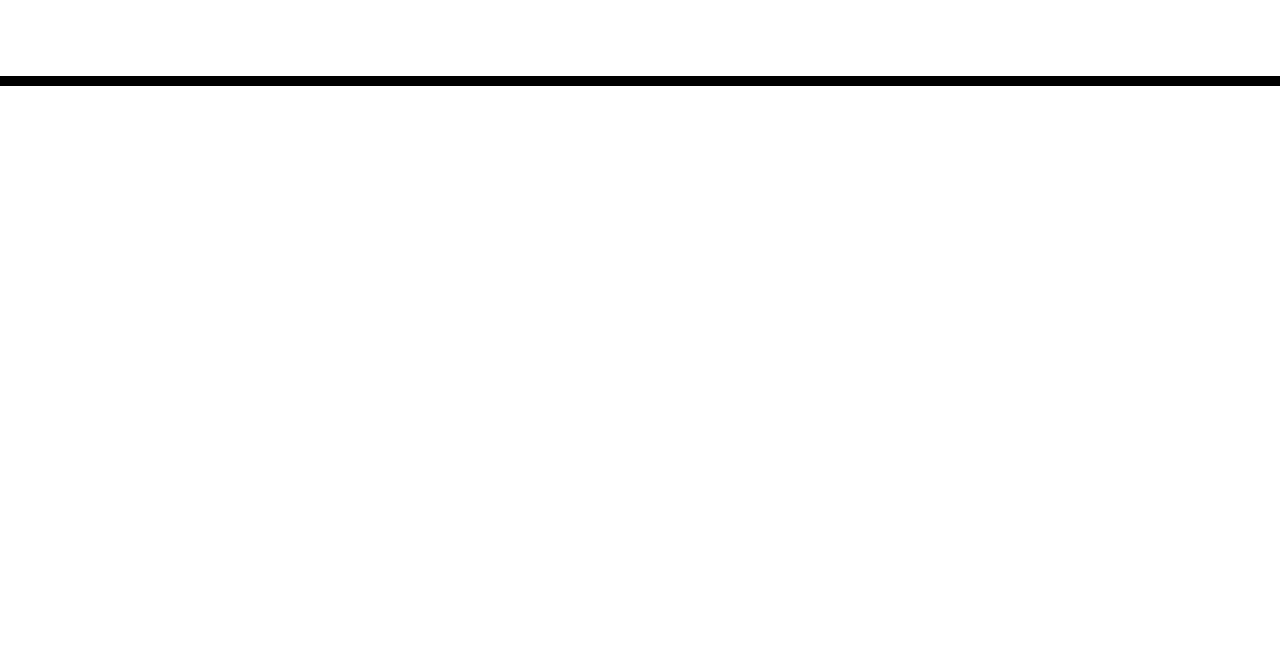
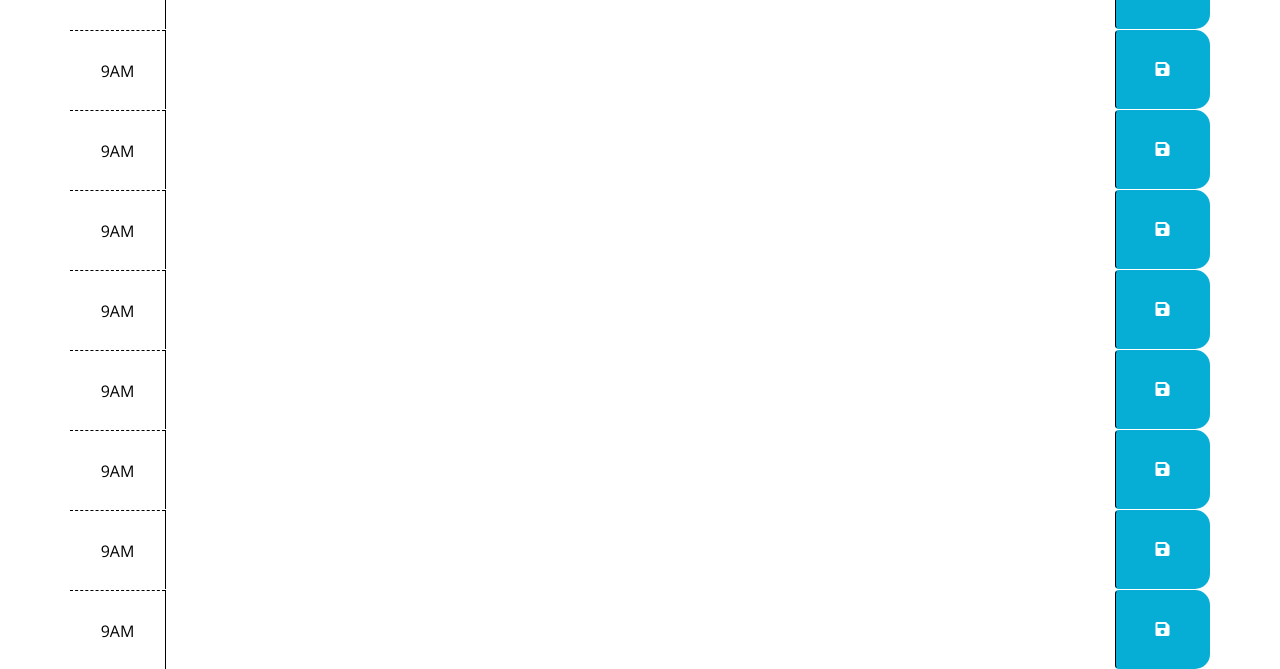
Before and after one commit to Chitosama/bootcamp_challange5, a plain HTML site: page index.html in a window 1280 px wide. Shown: the part 182-851 px from the top of the page. Before the commit the page ends 800 px from the top, so only its background shows below. Drawn offline with nearby package versions, Linux system fonts and the light colour scheme; files that its build step writes are made by us from their sources.

Commit message:
changes to HTML and CSS and started JS

```diff
--- /dev/null
+++ b/Assets/script.js
@@ -0,0 +1,8 @@
+// get current time
+function updateTimeRows(){
+var curHour = moment().hours();
+
+$(.time-block).each(function(){
+    var blockHour = parseInt($(this).attr('id').split('-')[1]);
+})
+}
--- a/Assets/style.css
+++ b/Assets/style.css
@@ -69,3 +69,13 @@ textarea {
   font-size: 20px;
   transition: all 0.3s ease-in-out;
 }
+
+.display {
+  display: block;
+}
+
+.notification{
+  display: none;
+  color: black;
+  padding: 15px;
+}
--- a/index.html
+++ b/index.html
@@ -4,9 +4,10 @@
     <meta charset="UTF-8" />
     <meta name="viewport" content="width=device-width, initial-scale=1.0" />
     <meta http-equiv="X-UA-Compatible" content="ie=edge" />
-    <link
-      rel="stylesheet"
-      href="https://stackpath.bootstrapcdn.com/bootstrap/4.3.1/css/bootstrap.min.css"
+    <link href="https://cdn.jsdelivr.net/npm/bootstrap@5.1.3/dist/css/bootstrap.min.css"
+    rel="stylesheet"
+    integrity="sha384-1BmE4kWBq78iYhFldvKuhfTAU6auU8tT94WrHftjDbrCEXSU1oBoqyl2QvZ6jIW3"
+    crossorigin="anonymous"
     />
     <link
       rel="stylesheet"
@@ -18,7 +19,7 @@
       href="https://fonts.googleapis.com/css?family=Open+Sans&display=swap"
       rel="stylesheet"
     />
-    <link rel="stylesheet" href="style.css" />
+    <link rel="stylesheet" href="./Assets/style.css" />
     <title>Work Day Scheduler</title>
   </head>
 
@@ -30,9 +31,85 @@
     </header>
     <div class="container">
       <!-- Timeblocks go here -->
-    </div>
+        <div id="time-9am" class="row time-block">
+          <div class="col-md-1 hour">
+            9AM
+          </div>
+          <textarea class="col-md-10">
+          </textarea>
+          <button class="btn saveBtn col-md-1"><i class="fas fa-save"></i></button>
+        </div>
+        <div id="time-10am" class="row time-block">
+          <div class="col-md-1 hour">
+            9AM
+          </div>
+          <textarea class="col-md-10">
+          </textarea>
+          <button class="btn saveBtn col-md-1"><i class="fas fa-save"></i></button>
+        </div>
+        <div id="time-11am" class="row time-block">
+          <div class="col-md-1 hour">
+            9AM
+          </div>
+          <textarea class="col-md-10">
+          </textarea>
+          <button class="btn saveBtn col-md-1"><i class="fas fa-save"></i></button>
+        </div>
+        <div id="time-12am" class="row time-block">
+          <div class="col-md-1 hour">
+            9AM
+          </div>
+          <textarea class="col-md-10">
+          </textarea>
+          <button class="btn saveBtn col-md-1"><i class="fas fa-save"></i></button>
+        </div>
+        <div id="time-13am" class="row time-block">
+          <div class="col-md-1 hour">
+            9AM
+          </div>
+          <textarea class="col-md-10">
+          </textarea>
+          <button class="btn saveBtn col-md-1"><i class="fas fa-save"></i></button>
+        </div>
+        <div id="time-14am" class="row time-block">
+          <div class="col-md-1 hour">
+            9AM
+          </div>
+          <textarea class="col-md-10">
+          </textarea>
+          <button class="btn saveBtn col-md-1"><i class="fas fa-save"></i></button>
+        </div>
+        <div id="time-115am" class="row time-block">
+          <div class="col-md-1 hour">
+            9AM
+          </div>
+          <textarea class="col-md-10">
+          </textarea>
+          <button class="btn saveBtn col-md-1"><i class="fas fa-save"></i></button>
+        </div>
+        <div id="time-16am" class="row time-block">
+          <div class="col-md-1 hour">
+            9AM
+          </div>
+          <textarea class="col-md-10">
+          </textarea>
+          <button class="btn saveBtn col-md-1"><i class="fas fa-save"></i></button>
+        </div>
+        <div id="time-17am" class="row time-block">
+          <div class="col-md-1 hour">
+            9AM
+          </div>
+          <textarea class="col-md-10">
+          </textarea>
+          <button class="btn saveBtn col-md-1"><i class="fas fa-save"></i></button>
+        </div>
 
-    <script src="https://cdnjs.cloudflare.com/ajax/libs/jquery/3.2.1/jquery.min.js"></script>
+      </div>
+
+    <script src="https://code.jquery.com/jquery-3.4.1.min.js"></script>
     <script src="https://cdnjs.cloudflare.com/ajax/libs/moment.js/2.24.0/moment.min.js"></script>
+
+    <script src="./Assets/script.js"></script>
+
   </body>
 </html>
```
